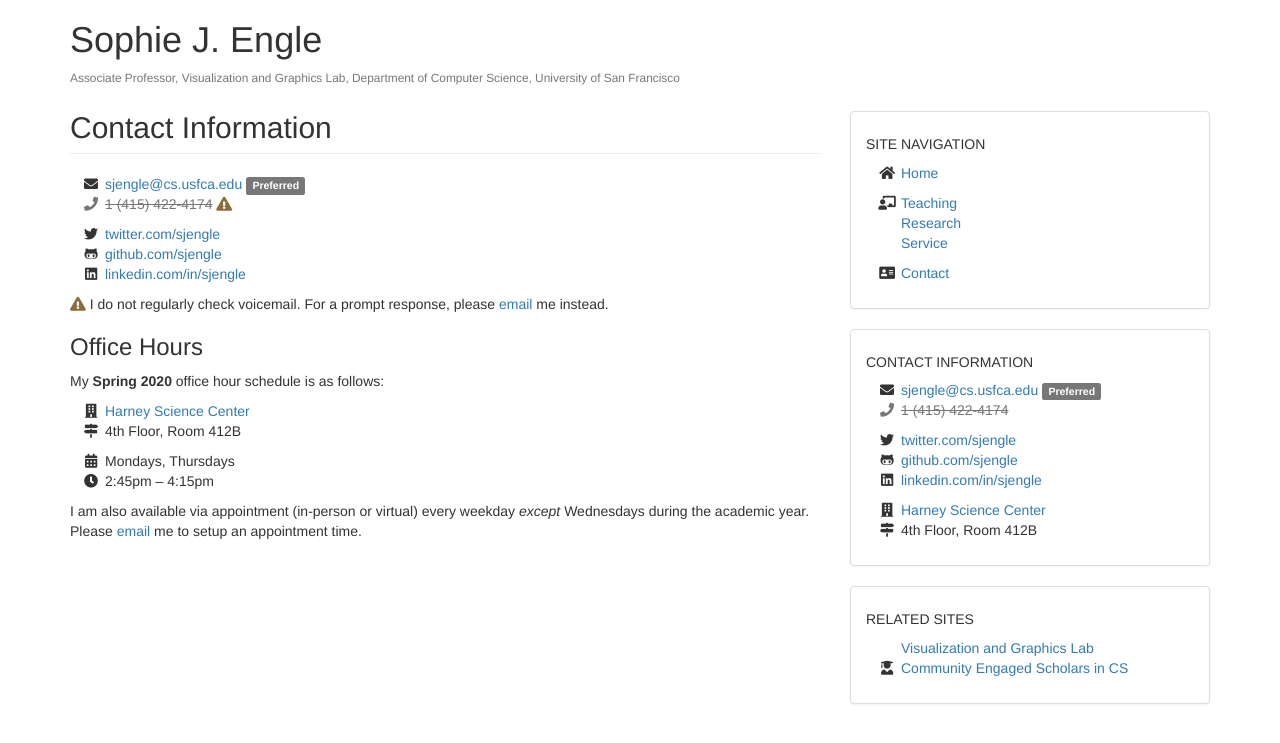
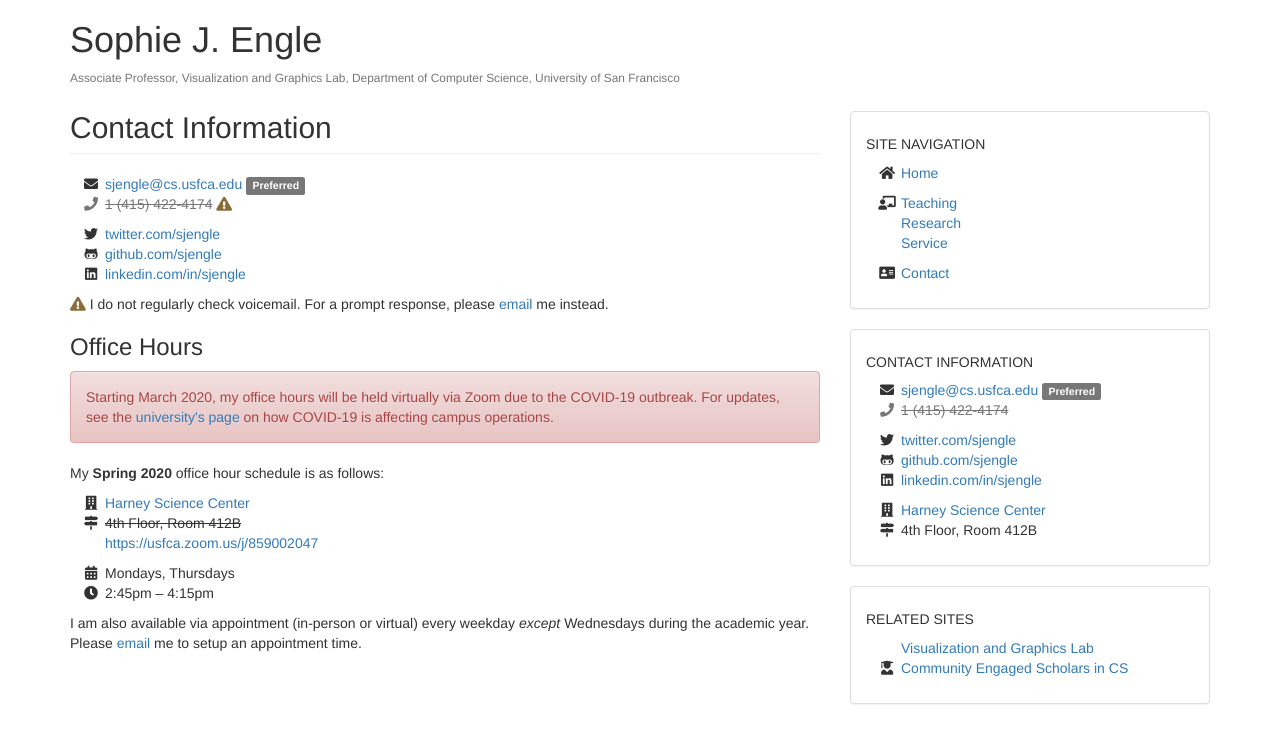
Before and after one commit to sjengle/sjengle.github.io, a Jekyll site: the page built from contact.html, in a window 1280 px wide. Shown: the top 743 px of the page. Built offline with Jekyll 4.4.1, drawn with Linux system fonts in a browser that asks for light colours.

Commit message:
Adding online office hours.

```diff
--- a/contact.html
+++ b/contact.html
@@ -18,11 +18,16 @@ title: Contact Information
 
 <h3>Office Hours</h3>
 
+<div class="alert alert-danger" role="alert">
+  Starting March 2020, my office hours will be held virtually via Zoom due to the COVID-19 outbreak. For updates, see the <a href="https://myusf.usfca.edu/emergency-resources-campus-protocols/coronavirus-updates-resources">university's page</a> on how COVID-19 is affecting campus operations.
+</div>
+
 <p>My <strong>Spring 2020</strong> office hour schedule is as follows:</p>
 
 <ul class="fa-ul">
   <li><i class="fa-li fas fa-building"></i> <a href="https://www.usfca.edu/campus-buildings-services/main-campus/harney-science">Harney Science Center</a></li>
-  <li><i class="fa-li fas fa-map-signs"></i> 4th Floor, Room 412B</li>
+  <li><del><i class="fa-li fas fa-map-signs"></i> 4th Floor, Room 412B</del></li>
+  <li><i class="fa-li fas fa-webcam"></i> <a href="https://usfca.zoom.us/j/859002047">https://usfca.zoom.us/j/859002047</a>
 </ul>
 
 <ul class="fa-ul">
```
